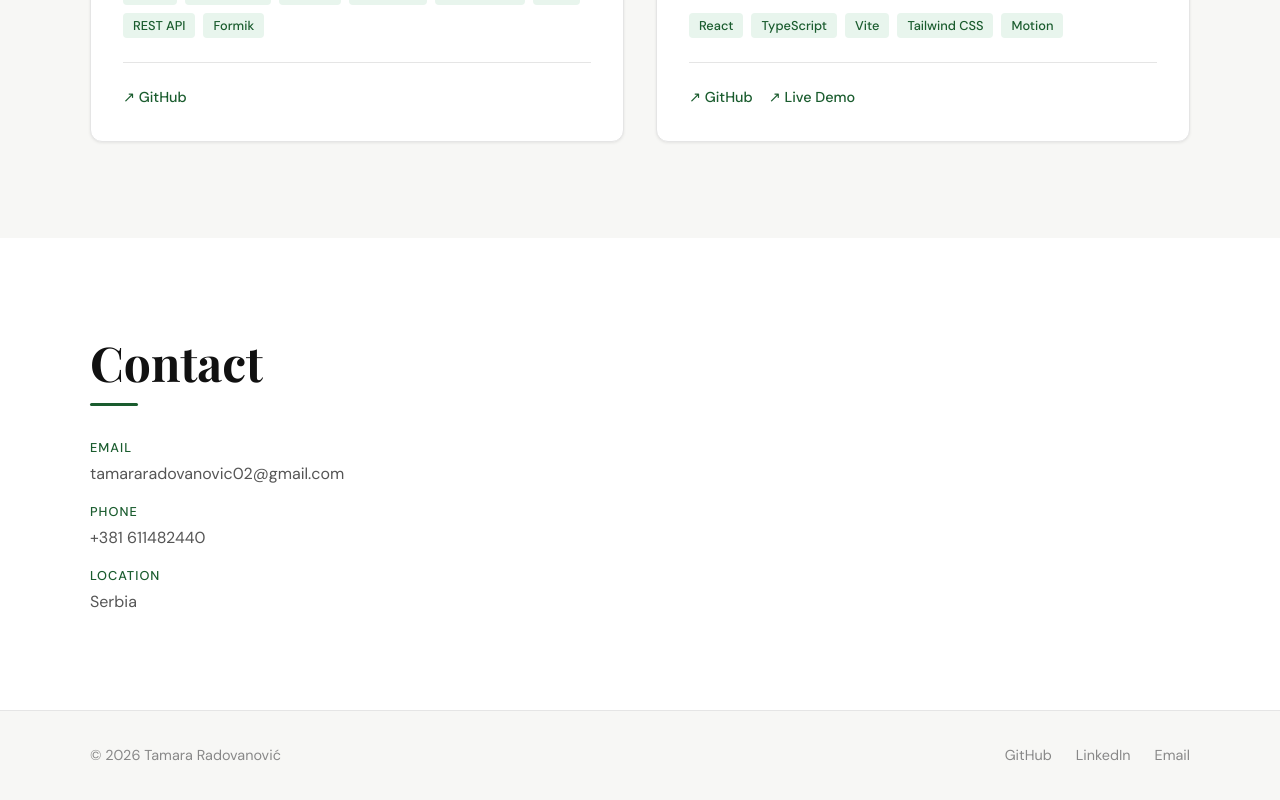
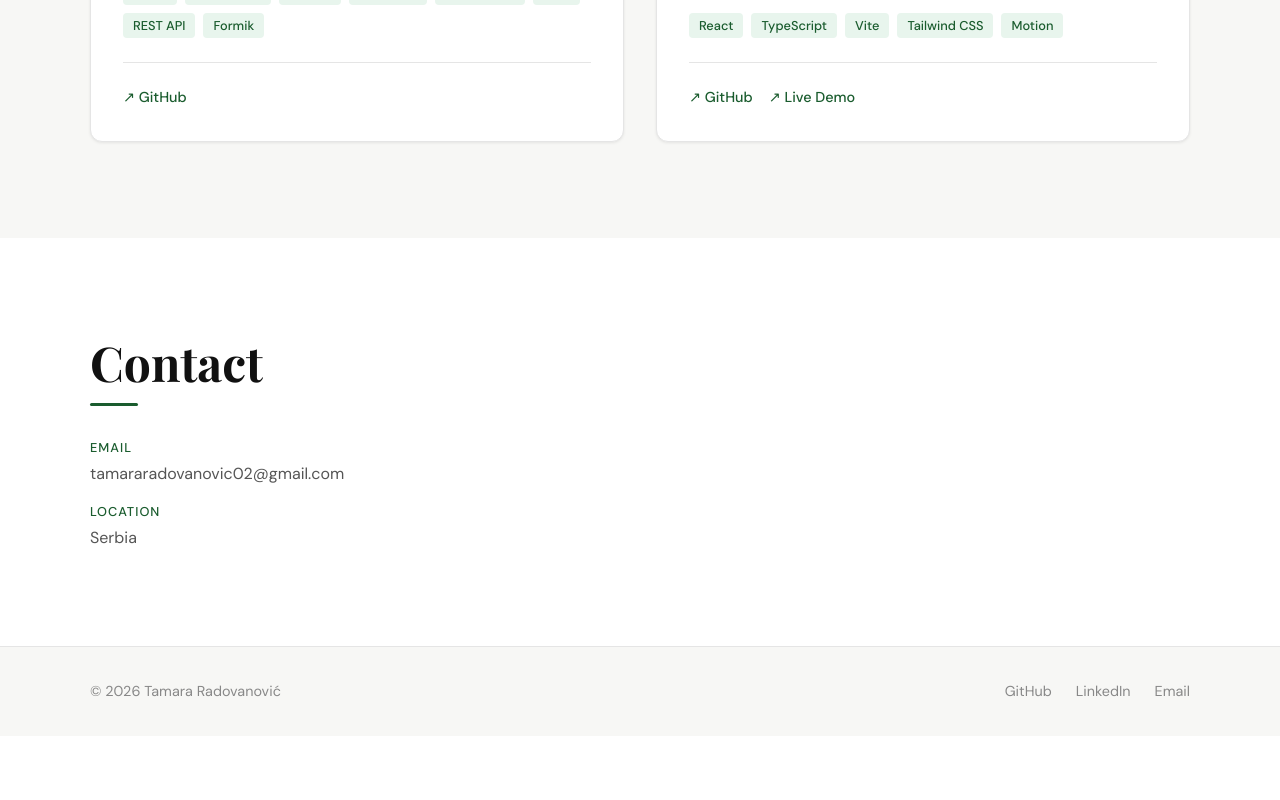
Before and after one commit to tamara-radovanovic/web-portfolio, a React (Vite) app: page / in a window 1280 px wide. Shown: the part 2778-3578 px from the top of the page. After the commit the page ends 3514 px from the top, so only its background shows below. Built offline with nearby package versions, Linux system fonts and the light colour scheme.

Commit message:
minor fix 2

```diff
--- a/src/data/personal.ts
+++ b/src/data/personal.ts
@@ -2,7 +2,6 @@ export const personal = {
   name: 'Tamara Radovanović',
   title: 'Junior Frontend Developer',
   email: 'tamararadovanovic02@gmail.com',
-  phone: '+381 611482440',
   location: 'Serbia',
   bio: 'Recent Information Technology graduate focused on web development and modern frontend technologies. Motivated to apply academic knowledge in practice, quickly learn new tools, and contribute to collaborative development teams.',
 
--- a/src/sections/Contact.tsx
+++ b/src/sections/Contact.tsx
@@ -27,12 +27,6 @@ export function Contact() {
             </a>
           </div>
           <div className={styles.contactItem}>
-            <span className={styles.label}>Phone</span>
-            <a href={`tel:${personal.phone}`} className={styles.value}>
-              {personal.phone}
-            </a>
-          </div>
-          <div className={styles.contactItem}>
             <span className={styles.label}>Location</span>
             <span className={styles.value}>{personal.location}</span>
           </div>
```
